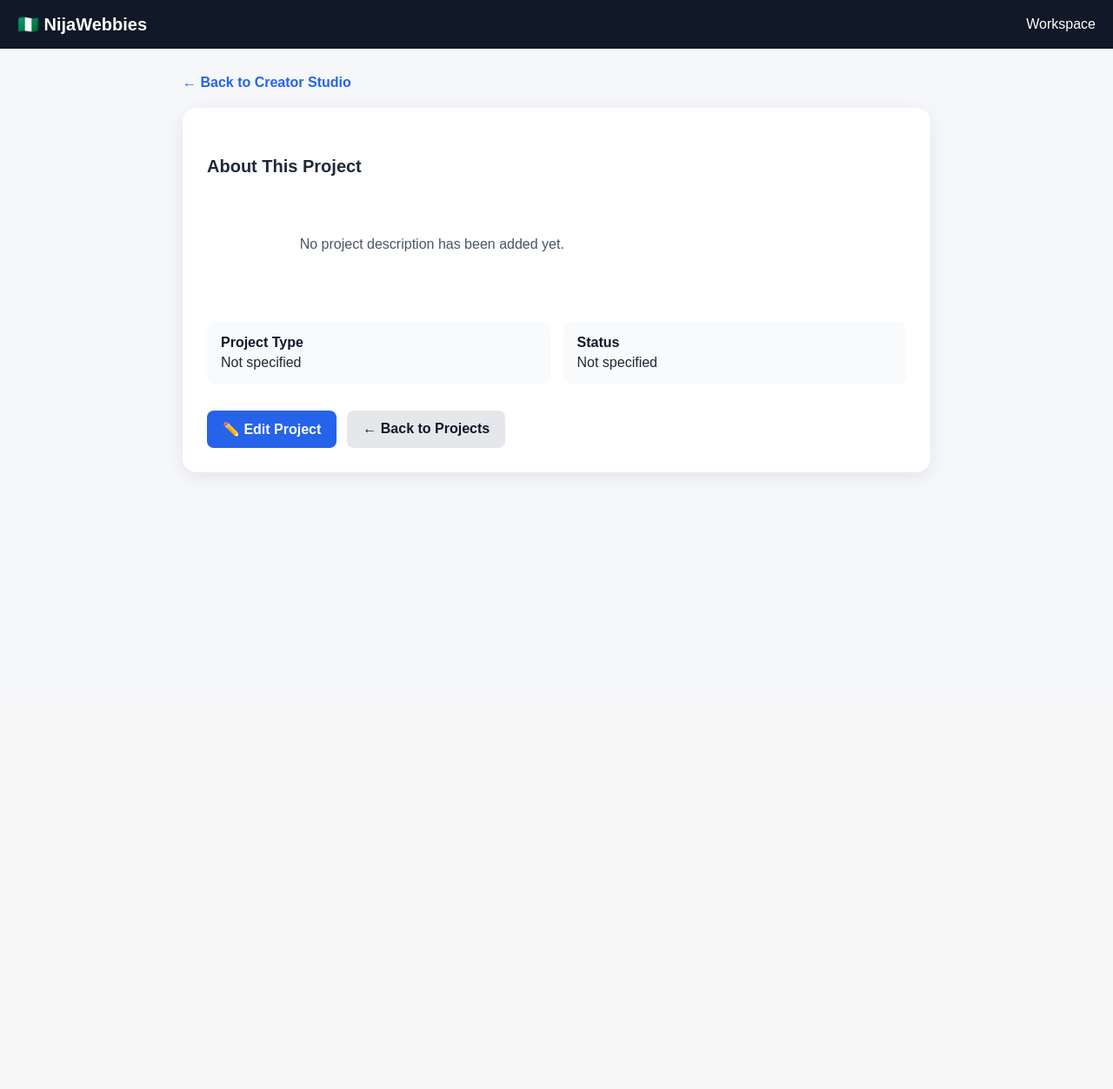
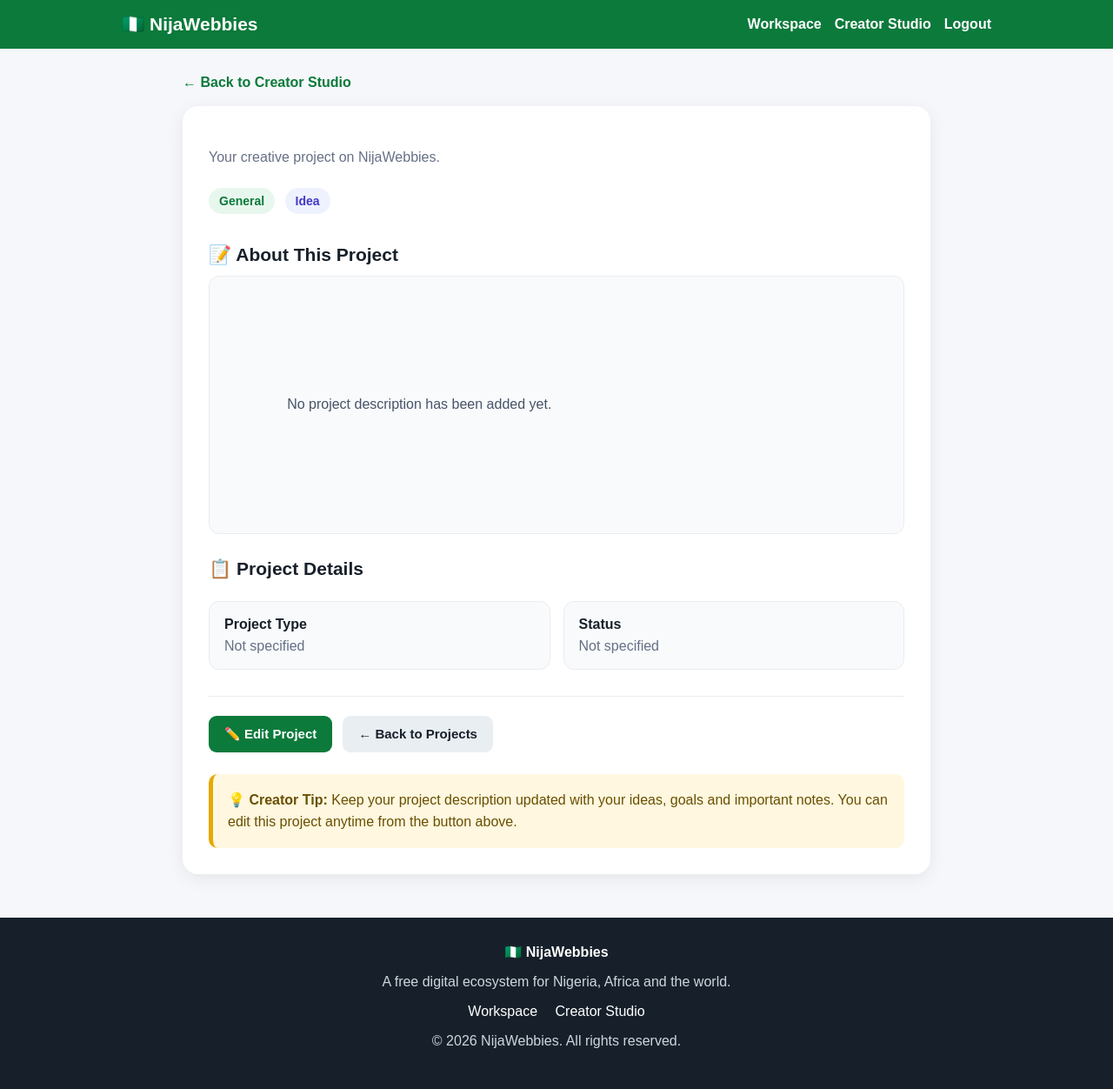
Before and after one commit to rajiolayinka77-lang/Nijawebbies, a Flask app: template templates/view_creator_project.html in a window 1280 px wide. Shown: the whole page at 87% size. Before the commit the page ends 547 px from the top, so only its background shows below. Run offline with Flask 3, Linux system fonts and the light colour scheme; the template is opened without the code that fills it, so the values that code supplies are empty; some libraries are stand-ins or nearby versions.

Commit message:
Update view_creator_project.html

```diff
--- a/templates/view_creator_project.html
+++ b/templates/view_creator_project.html
@@ -1,10 +1,10 @@
-<!DOCTYPE html>
-<html lang="en">
+<!DOCTYPE html><html lang="en">
 <head>
     <meta charset="UTF-8">
-    <meta name="viewport" content="width=device-width, initial-scale=1.0">
+    <meta name="viewport" content="width=device-width, initial-scale=1.0"><title>{{ project.title }} — NijaWebbies</title>
 
-    <title>{{ project.title }} — NijaWebbies</title>
+<meta name="description"
+      content="View and manage your NijaWebbies creator project.">
 
 <style>
     * {
@@ -15,144 +15,230 @@
         margin: 0;
         font-family: Arial, sans-serif;
         background: #f5f7fa;
-            color: #1f2937;
+        color: #17202a;
     }
 
-        .topbar {
-            background: #111827;
+    /* HEADER */
+    header {
+        background: #0b7a3b;
         color: white;
         padding: 16px 20px;
+    }
+
+    .nav {
+        max-width: 1000px;
+        margin: auto;
         display: flex;
         justify-content: space-between;
         align-items: center;
+        gap: 15px;
     }
 
-        .brand {
-            font-size: 20px;
+    .logo {
+        font-size: 21px;
         font-weight: bold;
     }
 
-        .topbar a {
+    .nav-links {
+        display: flex;
+        gap: 15px;
+        flex-wrap: wrap;
+    }
+
+    .nav-links a {
         color: white;
         text-decoration: none;
+        font-weight: bold;
     }
 
+    /* MAIN */
     .container {
         max-width: 900px;
         margin: 30px auto;
         padding: 0 20px;
     }
 
-        .back {
+    .back-link {
         display: inline-block;
-            margin-bottom: 20px;
-            color: #2563eb;
+        margin-bottom: 18px;
+        color: #0b7a3b;
         text-decoration: none;
         font-weight: bold;
     }
 
     .card {
         background: white;
-            border-radius: 16px;
-            padding: 28px;
-            box-shadow: 0 5px 20px rgba(0,0,0,0.08);
+        border-radius: 18px;
+        padding: 30px;
+        box-shadow: 0 5px 20px rgba(0,0,0,0.07);
     }
 
     h1 {
-            margin-top: 0;
-            margin-bottom: 10px;
+        margin: 0 0 12px;
         font-size: 32px;
+        word-break: break-word;
     }
 
-        .type {
+    .intro {
+        color: #667085;
+        line-height: 1.6;
+        margin-bottom: 22px;
+    }
+
+    /* BADGES */
+    .badges {
+        margin-bottom: 25px;
+    }
+
+    .type,
+    .status {
         display: inline-block;
-            background: #e0f2fe;
-            color: #0369a1;
         padding: 7px 12px;
         border-radius: 20px;
         font-size: 14px;
         font-weight: bold;
-            margin-bottom: 20px;
+        margin-right: 7px;
+        margin-bottom: 7px;
+    }
+
+    .type {
+        background: #e8f7ee;
+        color: #0b7a3b;
     }
 
     .status {
-            display: inline-block;
-            background: #dcfce7;
-            color: #166534;
-            padding: 7px 12px;
-            border-radius: 20px;
-            font-size: 14px;
-            font-weight: bold;
-            margin-left: 8px;
+        background: #eef2ff;
+        color: #4338ca;
     }
 
+    /* SECTION */
     .section {
         margin-top: 28px;
     }
 
     .section h2 {
-            font-size: 20px;
-            margin-bottom: 10px;
+        margin-bottom: 12px;
+        font-size: 21px;
     }
 
     .description {
-            line-height: 1.7;
-            color: #4b5563;
+        background: #f8fafc;
+        border: 1px solid #eaecf0;
+        border-radius: 12px;
+        padding: 18px;
+        line-height: 1.8;
+        color: #475467;
         white-space: pre-wrap;
+        min-height: 80px;
     }
 
+    /* DETAILS */
     .details {
         display: grid;
         grid-template-columns: repeat(2, 1fr);
         gap: 15px;
-            margin-top: 20px;
+        margin-top: 25px;
     }
 
     .detail {
-            background: #f9fafb;
-            padding: 16px;
-            border-radius: 10px;
+        background: #f8fafc;
+        border-radius: 12px;
+        padding: 17px;
+        border: 1px solid #eaecf0;
     }
 
     .detail strong {
         display: block;
-            margin-bottom: 5px;
-            color: #111827;
+        margin-bottom: 7px;
+        color: #17202a;
     }
 
+    .detail span {
+        color: #667085;
+    }
+
+    /* ACTIONS */
     .actions {
         display: flex;
         gap: 12px;
         flex-wrap: wrap;
         margin-top: 30px;
+        padding-top: 22px;
+        border-top: 1px solid #eaecf0;
     }
 
     .btn {
         display: inline-block;
         padding: 12px 18px;
-            border-radius: 8px;
+        border-radius: 9px;
         text-decoration: none;
         font-weight: bold;
+        font-size: 15px;
     }
 
     .edit {
-            background: #2563eb;
+        background: #0b7a3b;
         color: white;
     }
 
-        .back-btn {
-            background: #e5e7eb;
-            color: #111827;
+    .edit:hover {
+        background: #08632f;
     }
 
-        @media (max-width: 600px) {
+    .back-btn {
+        background: #e9eef2;
+        color: #17202a;
+    }
+
+    .back-btn:hover {
+        background: #dfe5e9;
+    }
+
+    /* CREATOR TIP */
+    .tip {
+        margin-top: 25px;
+        background: #fff7df;
+        border-left: 5px solid #e5a900;
+        padding: 17px;
+        border-radius: 10px;
+        color: #694f00;
+        line-height: 1.6;
+    }
+
+    /* FOOTER */
+    footer {
+        margin-top: 50px;
+        padding: 30px 20px;
+        background: #17202a;
+        color: white;
+        text-align: center;
+    }
+
+    footer p {
+        color: #d0d5dd;
+    }
+
+    footer a {
+        color: white;
+        text-decoration: none;
+        margin: 0 8px;
+    }
+
+    /* MOBILE */
+    @media (max-width: 650px) {
+
+        .nav {
+            flex-direction: column;
+            align-items: flex-start;
+        }
+
         .container {
             margin: 20px auto;
             padding: 0 15px;
         }
 
         .card {
-                padding: 20px;
+            padding: 22px;
         }
 
         h1 {
@@ -163,84 +249,232 @@
             grid-template-columns: 1fr;
         }
 
-            .status {
-                margin-left: 0;
-                margin-top: 8px;
+        .actions {
+            flex-direction: column;
+        }
+
+        .btn {
+            text-align: center;
+            width: 100%;
         }
     }
 </style>
-</head>
 
-<body>
+</head><body><header><div class="nav">
 
-    <div class="topbar">
-        <div class="brand">🇳🇬 NijaWebbies</div>
-        <a href="{{ url_for('workspace') }}">Workspace</a>
+    <div class="logo">
+        🇳🇬 NijaWebbies
     </div>
 
-    <div class="container">
+    <div class="nav-links">
 
-        <a href="{{ url_for('creator_studio') }}" class="back">
-            ← Back to Creator Studio
+        <a href="{{ url_for('workspace') }}">
+            Workspace
         </a>
 
-        <div class="card">
-
-            <h1>{{ project.title }}</h1>
-
-            {% if project.project_type %}
-                <span class="type">{{ project.project_type }}</span>
-            {% endif %}
-
-            {% if project.status %}
-                <span class="status">{{ project.status }}</span>
-            {% endif %}
-
-            <div class="section">
-                <h2>About This Project</h2>
-
-                <div class="description">
-                    {% if project.description %}
-                        {{ project.description }}
-                    {% else %}
-                        No project description has been added yet.
-                    {% endif %}
-                </div>
-            </div>
-
-            <div class="details">
-
-                <div class="detail">
-                    <strong>Project Type</strong>
-                    {{ project.project_type or "Not specified" }}
-                </div>
-
-                <div class="detail">
-                    <strong>Status</strong>
-                    {{ project.status or "Not specified" }}
-                </div>
-
-            </div>
-
-            <div class="actions">
-
-                <a
-                    href="{{ url_for('edit_creator_project', project_id=project.id) }}"
-                    class="btn edit">
-                    ✏️ Edit Project
+        <a href="{{ url_for('creator_studio') }}">
+            Creator Studio
         </a>
 
-                <a
-                    href="{{ url_for('creator_studio') }}"
-                    class="btn back-btn">
-                    ← Back to Projects
+        <a href="{{ url_for('logout') }}">
+            Logout
         </a>
 
     </div>
 
 </div>
 
+</header><main class="container"><a
+    href="{{ url_for('creator_studio') }}"
+    class="back-link"
+>
+    ← Back to Creator Studio
+</a>
+
+
+<div class="card">
+
+    <h1>
+        {{ project.title }}
+    </h1>
+
+    <p class="intro">
+        Your creative project on NijaWebbies.
+    </p>
+
+
+    <!-- PROJECT BADGES -->
+
+    <div class="badges">
+
+        <span class="type">
+            {{ project.project_type or "General" }}
+        </span>
+
+        <span class="status">
+            {{ project.status or "Idea" }}
+        </span>
+
     </div>
 
-</body>
+
+    <!-- DESCRIPTION -->
+
+    <div class="section">
+
+        <h2>
+            📝 About This Project
+        </h2>
+
+        <div class="description">
+
+            {% if project.description %}
+
+                {{ project.description }}
+
+            {% else %}
+
+                No project description has been added yet.
+
+            {% endif %}
+
+        </div>
+
+    </div>
+
+
+    <!-- PROJECT DETAILS -->
+
+    <div class="section">
+
+        <h2>
+            📋 Project Details
+        </h2>
+
+        <div class="details">
+
+            <div class="detail">
+
+                <strong>
+                    Project Type
+                </strong>
+
+                <span>
+                    {{ project.project_type or "Not specified" }}
+                </span>
+
+            </div>
+
+
+            <div class="detail">
+
+                <strong>
+                    Status
+                </strong>
+
+                <span>
+                    {{ project.status or "Not specified" }}
+                </span>
+
+            </div>
+
+
+            {% if project.created_at %}
+
+            <div class="detail">
+
+                <strong>
+                    📅 Created
+                </strong>
+
+                <span>
+                    {{ project.created_at }}
+                </span>
+
+            </div>
+
+            {% endif %}
+
+
+            {% if project.updated_at %}
+
+            <div class="detail">
+
+                <strong>
+                    🔄 Last Updated
+                </strong>
+
+                <span>
+                    {{ project.updated_at }}
+                </span>
+
+            </div>
+
+            {% endif %}
+
+        </div>
+
+    </div>
+
+
+    <!-- ACTIONS -->
+
+    <div class="actions">
+
+        <a
+            href="{{ url_for('edit_creator_project', project_id=project.id) }}"
+            class="btn edit"
+        >
+            ✏️ Edit Project
+        </a>
+
+
+        <a
+            href="{{ url_for('creator_studio') }}"
+            class="btn back-btn"
+        >
+            ← Back to Projects
+        </a>
+
+    </div>
+
+
+    <!-- TIP -->
+
+    <div class="tip">
+
+        💡 <strong>Creator Tip:</strong>
+        Keep your project description updated with your ideas,
+        goals and important notes. You can edit this project
+        anytime from the button above.
+
+    </div>
+
+</div>
+
+</main><footer><strong>
+    🇳🇬 NijaWebbies
+</strong>
+
+<p>
+    A free digital ecosystem for Nigeria, Africa and the world.
+</p>
+
+<p>
+
+    <a href="{{ url_for('workspace') }}">
+        Workspace
+    </a>
+
+    <a href="{{ url_for('creator_studio') }}">
+        Creator Studio
+    </a>
+
+</p>
+
+<p>
+    © 2026 NijaWebbies. All rights reserved.
+</p>
+
+</footer></body>
 </html>
```
Lines whose indentation alone changed are shown as unchanged.
